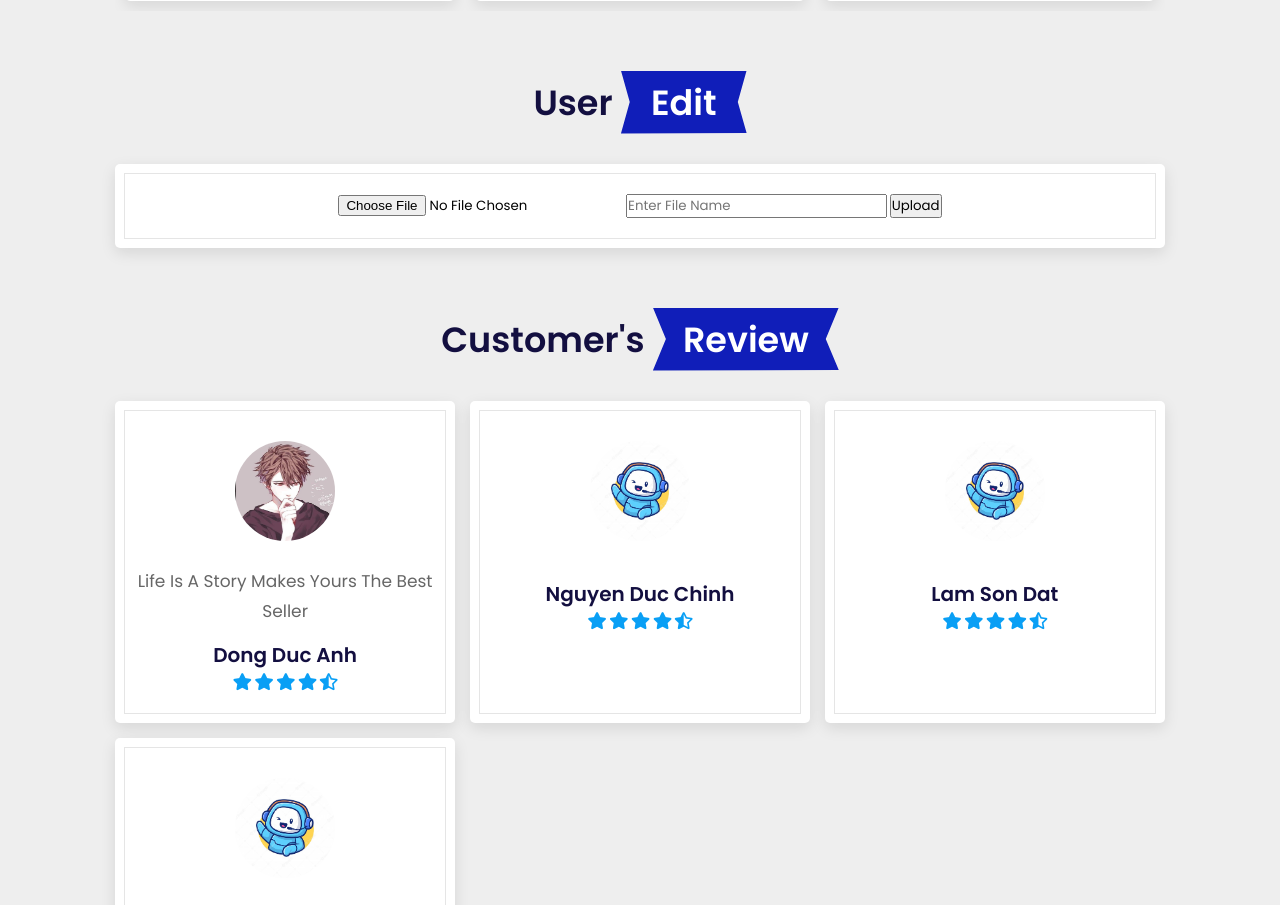
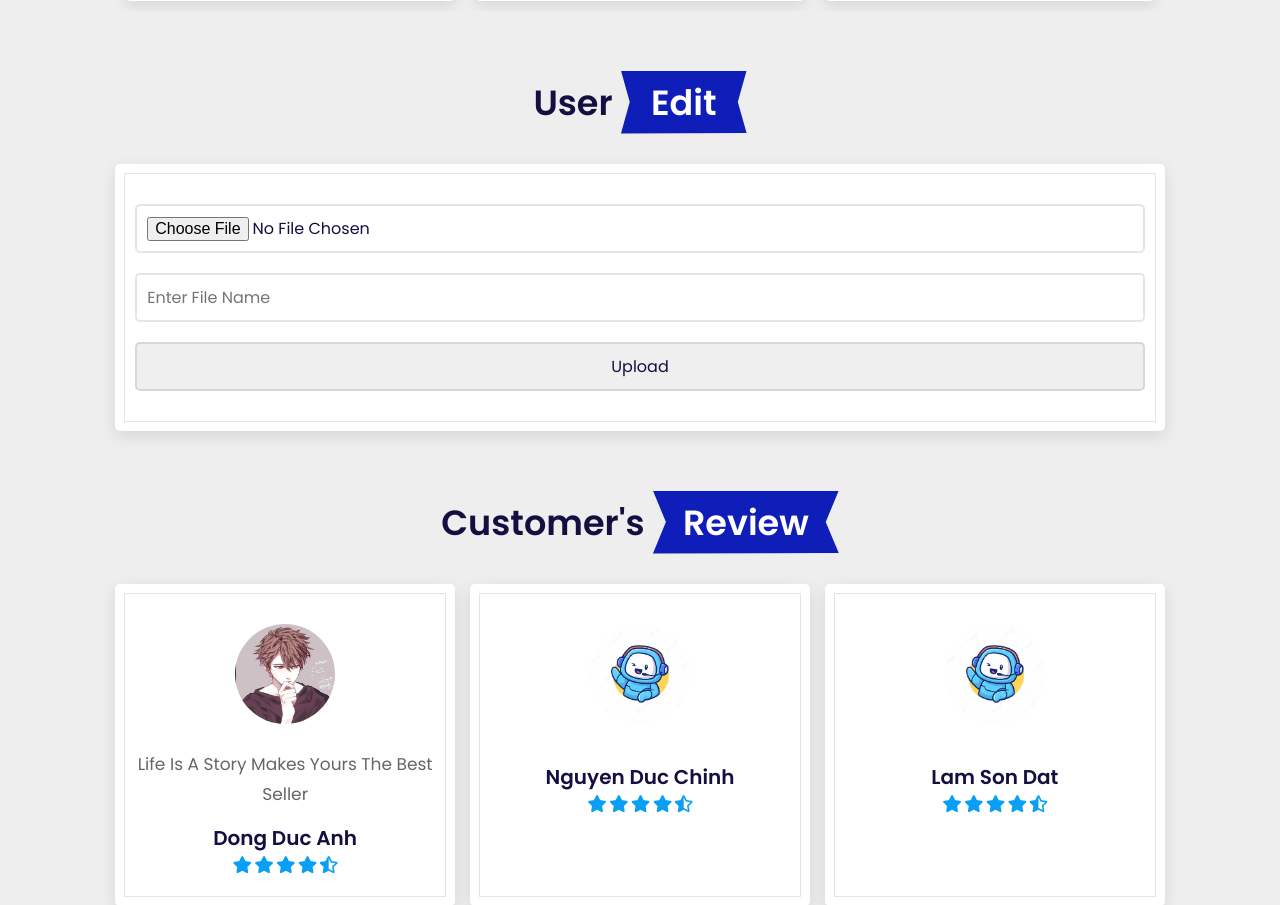
Before and after one commit to manhmanh2002/SE2022-Nh-m-2.1, a PHP site: page /admin_web.php in a window 1280 px wide. Shown: the part 719-1624 px from the top of the page. Run offline with PHP 8.4, Linux system fonts and the light colour scheme; data comes from the database, SQL or seed files in the repository; some libraries are stand-ins or nearby versions.

Commit message:
Update style.css

```diff
--- a/HTML/css/style.css
+++ b/HTML/css/style.css
@@ -552,3 +552,19 @@ section{
     width: 100rem;
     height: 60rem;
 }
+
+
+.edit .box input{
+    width: 100%;
+    padding:1rem;
+    border-radius: .5rem;
+    border: var(--border);
+    font-size: 1.6rem;
+    color:var(--black);
+    margin:1rem 0;
+}
+
+.edit .box input:hover{
+    border: var(--border-hover);
+    color: var(--bule);
+}
```
